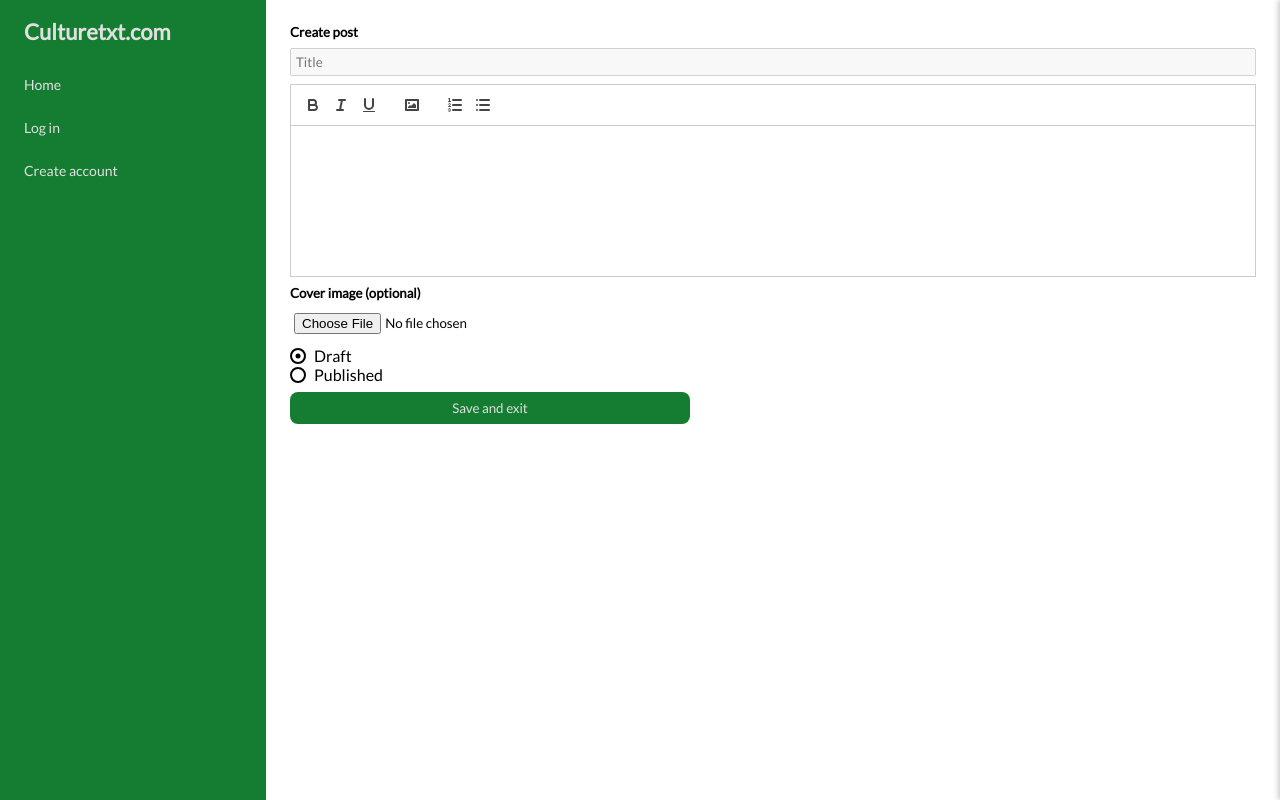
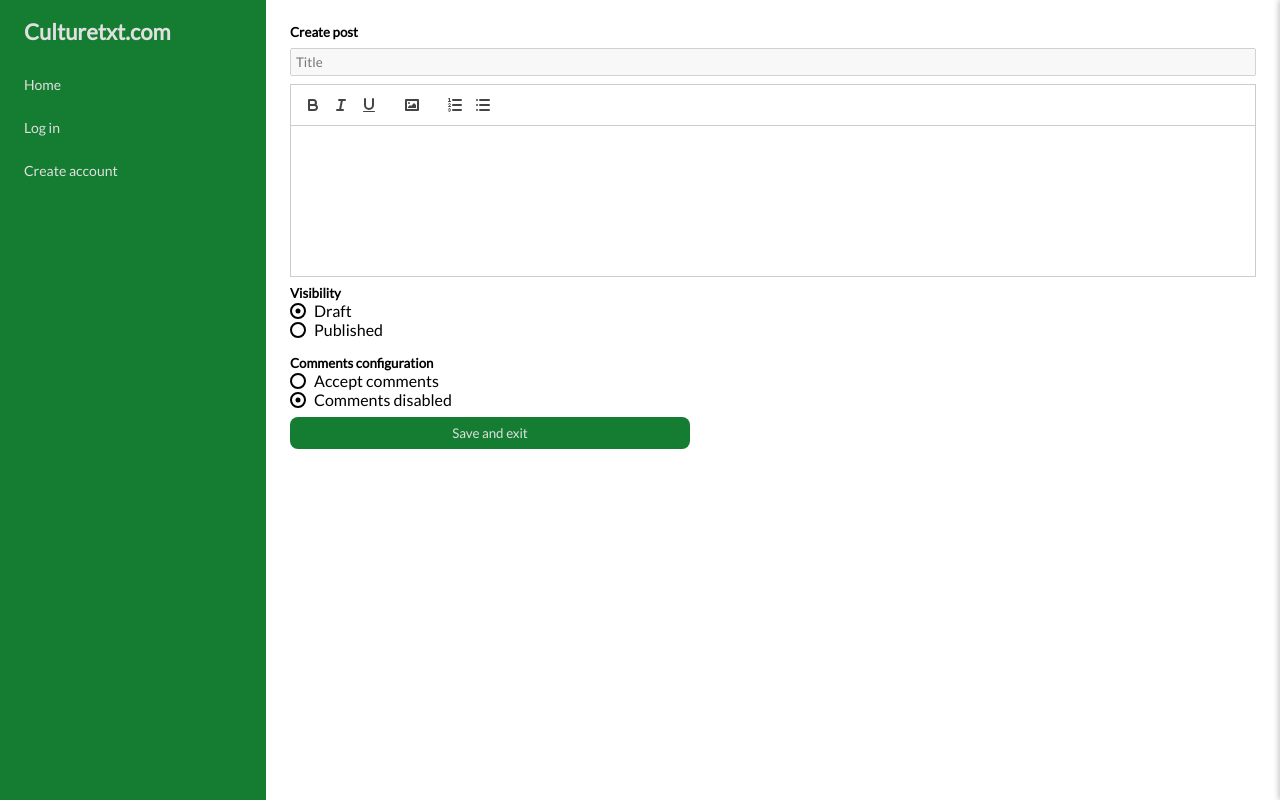
Before and after one commit to ivandax/campodecultura, a React (Vite) app: page /posts/1/create in a window 1280 px wide. Built offline with nearby package versions, Linux system fonts and the light colour scheme; no server answers.

Commit message:
Customize support for comments in post

```diff
--- a/src/domain/Post.ts
+++ b/src/domain/Post.ts
@@ -10,6 +10,7 @@ export interface CreatePostData {
   categories: string[];
   language: "en" | "es";
   status: "draft" | "published";
+  acceptComments: boolean;
 }
 
 export type PostRetrieveData = CreatePostData & {
--- a/src/presentation/views/CreateEditPost/CreateEditPost.Styles.ts
+++ b/src/presentation/views/CreateEditPost/CreateEditPost.Styles.ts
@@ -27,3 +27,10 @@ export const ActionsSection = styled.div`
   gap: 8px;
   max-width: 400px;
 `;
+
+export const ConfigurationSection = styled.div`
+  display: flex;
+  flex-direction: column;
+  gap: 16px;
+  max-width: 400px;
+`;
--- a/src/presentation/views/CreateEditPost/CreateEditPost.tsx
+++ b/src/presentation/views/CreateEditPost/CreateEditPost.tsx
@@ -15,6 +15,7 @@ function CreateEditPost() {
   const [title, setTitle] = useState("");
   const [content, setContent] = useState("");
   const [status, setStatus] = useState<"draft" | "published">("draft");
+  const [acceptComments, setAcceptComments] = useState(false);
   const [photo, setPhoto] = useState<null | string>(null);
   const [isLoadingCreate, setIsLoadingCreate] = useState(false);
   const [isLoadingEdit, setIsLoadingEdit] = useState(false);
@@ -22,6 +23,8 @@ function CreateEditPost() {
   const navigate = useNavigate();
   const { postId, userId } = useParams();
   const [isLoadingPost, setIsLoadingPost] = useState(false);
+
+  const enableCoverImage = false;
 
   const user = userTask.status === "successful" ? userTask.data : null;
 
@@ -39,6 +42,7 @@ function CreateEditPost() {
       categories: [],
       status: status,
       authorId: user.id,
+      acceptComments: acceptComments,
     });
     setIsLoadingCreate(false);
     if (result.error) {
@@ -62,6 +66,7 @@ function CreateEditPost() {
       coverImage: photo,
       editedOn: +new Date(),
       status,
+      acceptComments,
     });
     setIsLoadingEdit(false);
     if (result.error) {
@@ -119,6 +124,7 @@ function CreateEditPost() {
         setContent(postResult.data.content);
         setPhoto(postResult.data.coverImage);
         setStatus(postResult.data.status);
+        setAcceptComments(postResult.data?.acceptComments ?? false);
       }
     };
 
@@ -156,6 +162,8 @@ function CreateEditPost() {
           className="custom-quill-editor"
           readOnly={!user}
         />
+        {enableCoverImage && (
+          <>
             <h5>Cover image (optional)</h5>
             <input type="file" accept="image/*" onChange={handlePhotoUpload} />
             {photo && (
@@ -163,6 +171,11 @@ function CreateEditPost() {
                 <img src={photo} alt="Preview" style={{ maxWidth: "100%" }} />
               </S.PhotoPreview>
             )}
+          </>
+        )}
+        <S.ConfigurationSection>
+          <div>
+            <h5>Visibility</h5>
             <RadioGroup
               name="status"
               options={[
@@ -175,6 +188,28 @@ function CreateEditPost() {
               backgroundColor="#007bff"
               borderColor="#007bff"
             />
+          </div>
+          <div>
+            <h5>Comments configuration</h5>
+            <RadioGroup
+              name="comments-configuration"
+              options={[
+                { label: "Accept comments", value: "accept-comments" },
+                { label: "Comments disabled", value: "comments-disabled" },
+              ]}
+              selectedValue={
+                acceptComments ? "accept-comments" : "comments-disabled"
+              }
+              onChange={(value) =>
+                setAcceptComments(value === "accept-comments")
+              }
+              color="#ffffff"
+              backgroundColor="#007bff"
+              borderColor="#007bff"
+            />
+          </div>
+        </S.ConfigurationSection>
+
         <S.ActionsSection>
           {isEditMode ? (
             <MainButton
--- a/src/presentation/views/LandingPage/LandingPage.tsx
+++ b/src/presentation/views/LandingPage/LandingPage.tsx
@@ -19,9 +19,9 @@ function LandingPage() {
         </S.Subtitle>
         <S.Description>
           Here, every voice matters. Create thoughtful posts, essays, and
-          reflections using our intuitive editor powered by <b>React Quill</b>.
-          Whether you’re a writer, a thinker, or simply someone with a story to
-          tell — this is your space to express it.
+          reflections with our intuitive writing tools. Whether you’re a writer,
+          a thinker, or simply someone with a story to tell — this is your space
+          to express it.
         </S.Description>
 
         <S.ActionBlock>
--- a/src/presentation/views/ViewPost/ViewPost.tsx
+++ b/src/presentation/views/ViewPost/ViewPost.tsx
@@ -21,6 +21,8 @@ function ViewPost() {
   const navigate = useNavigate();
   const { postId, userId } = useParams();
   const { userTask } = useAuthStore();
+
+  const enableCoverImage = false;
 
   const [deleteInput, setDeleteInput] = useState("");
   const [isDeleting, setIsDeleting] = useState(false);
@@ -86,7 +88,7 @@ function ViewPost() {
         </S.LoadingWrapper>
       ) : (
         <>
-          {post.coverImage ? (
+          {post.coverImage && enableCoverImage ? (
             <S.PhotoPreview>
               <img
                 src={post.coverImage}
@@ -107,7 +109,9 @@ function ViewPost() {
           <S.GrayWrapper>{`Written by: ${
             post.author?.name ?? "Not found"
           }`}</S.GrayWrapper>
-          <CommentsSection postId={post.id} user={user} />
+          {post.acceptComments && (
+            <CommentsSection postId={post.id} user={user} />
+          )}
           <S.Footer>
             <MainButton onClick={() => navigate("/home")}>Go back</MainButton>
           </S.Footer>
```
Lines whose indentation alone changed are shown as unchanged.
